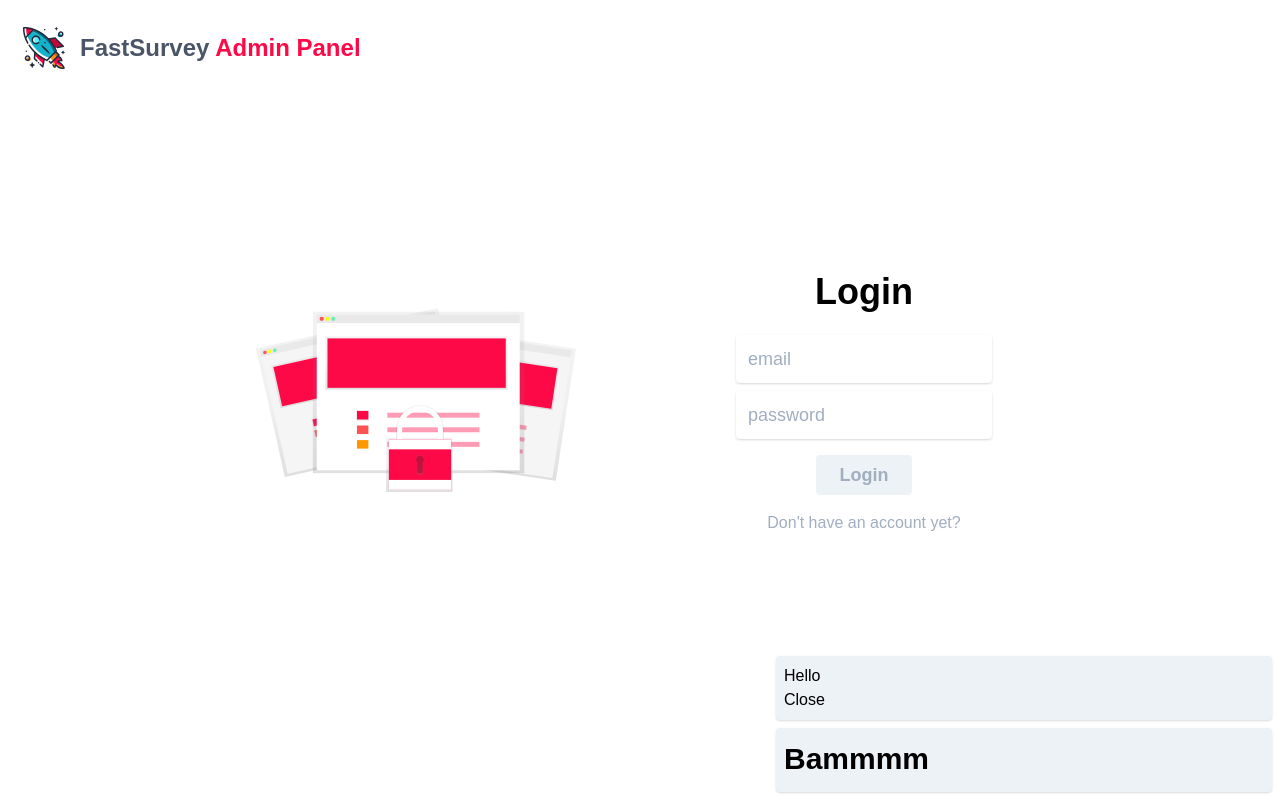
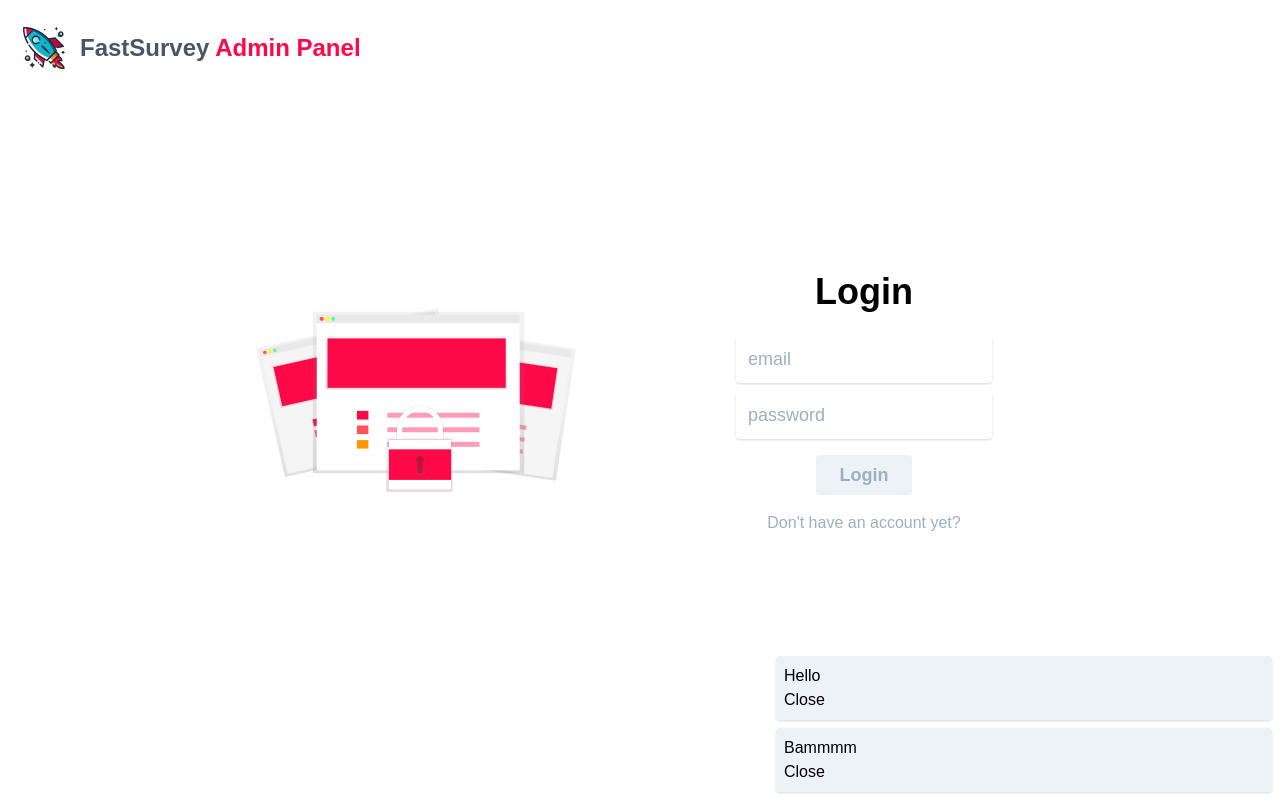
Before and after one commit to fastsurvey/console, a React (Create React App) app: page /login in a window 1280 px wide. Built offline with nearby package versions, Linux system fonts and the light colour scheme.

Commit message:
Simplify message types (yagni) and add close icon

```diff
--- a/src/Wrapper/ReduxWrapper.tsx
+++ b/src/Wrapper/ReduxWrapper.tsx
@@ -10,7 +10,7 @@
         loggedIn: false,
         jwt: undefined,
         account: undefined,
-        messages: [{content: 'Hello'}, {content: <h3>Bammmm</h3>}],
+        messages: [{content: 'Hello'}, {content: 'Bammmm'}],
     },
     action: ReduxAction,
 ) {
--- a/src/assets/icons/icons.tsx
+++ b/src/assets/icons/icons.tsx
@@ -57,4 +57,15 @@
             <path d='M12 2C6.48 2 2 6.48 2 12s4.48 10 10 10 10-4.48 10-10S17.52 2 12 2zm0 3c1.66 0 3 1.34 3 3s-1.34 3-3 3-3-1.34-3-3 1.34-3 3-3zm0 14.2c-2.5 0-4.71-1.28-6-3.22.03-1.99 4-3.08 6-3.08 1.99 0 5.97 1.09 6 3.08-1.29 1.94-3.5 3.22-6 3.22z' />
         </svg>
     ),
+    close: (
+        <svg
+            xmlns='http://www.w3.org/2000/svg'
+            height='24'
+            viewBox='0 0 24 24'
+            width='24'
+        >
+            <path d='M0 0h24v24H0z' fill='none' />
+            <path d='M19 6.41L17.59 5 12 10.59 6.41 5 5 6.41 10.59 12 5 17.59 6.41 19 12 13.41 17.59 19 19 17.59 13.41 12z' />
+        </svg>
+    ),
 };
--- a/src/utilities/reduxActions.ts
+++ b/src/utilities/reduxActions.ts
@@ -17,9 +17,7 @@
     type: 'LOG_OUT',
 });
 
-export const openMessageAction = (
-    content: string | React.ReactNode,
-): OpenMessageAction => ({
+export const openMessageAction = (content: string): OpenMessageAction => ({
     type: 'OPEN_MESSAGE',
     content,
 });
--- a/src/utilities/types.ts
+++ b/src/utilities/types.ts
@@ -18,7 +18,7 @@
 }
 
 export interface Message {
-    content: string | React.ReactNode;
+    content: string;
 }
 
 export type ReduxAction =
@@ -39,7 +39,7 @@
 
 export interface OpenMessageAction {
     type: 'OPEN_MESSAGE';
-    content: string | React.ReactNode;
+    content: string;
 }
 
 export interface CloseMessageAction {
```
Also changed, not shown: src/assets/icons/close-24px.svg (added).
